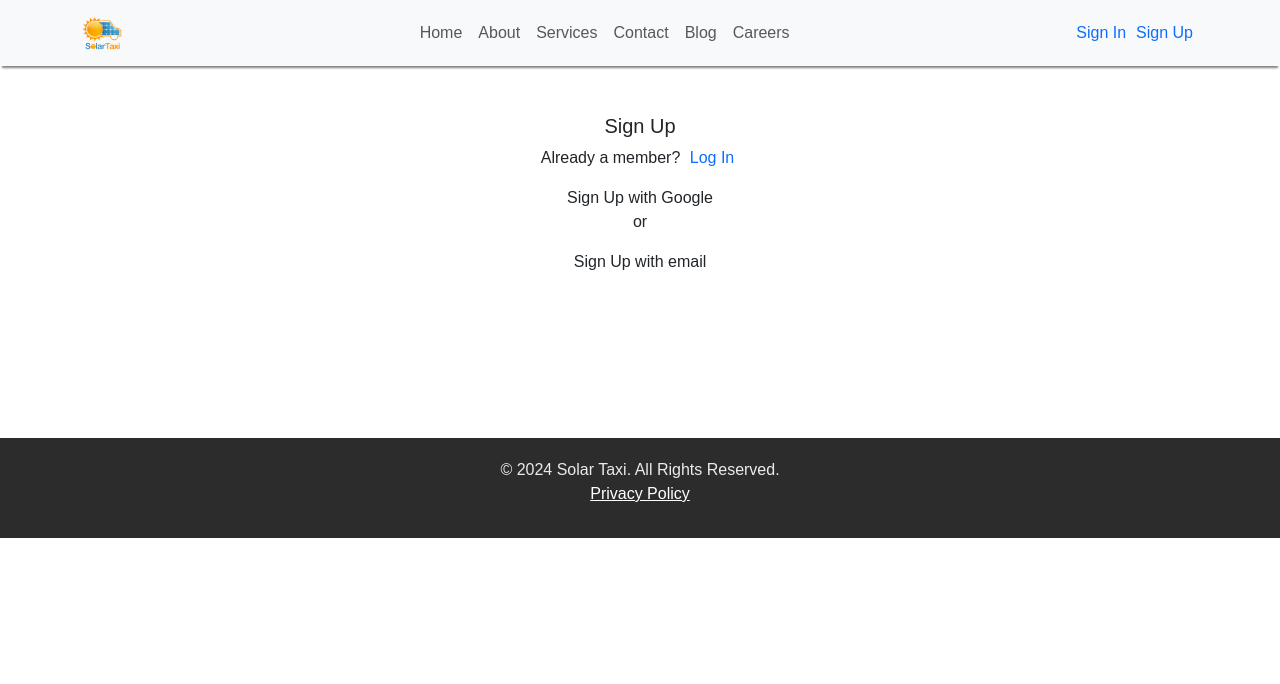
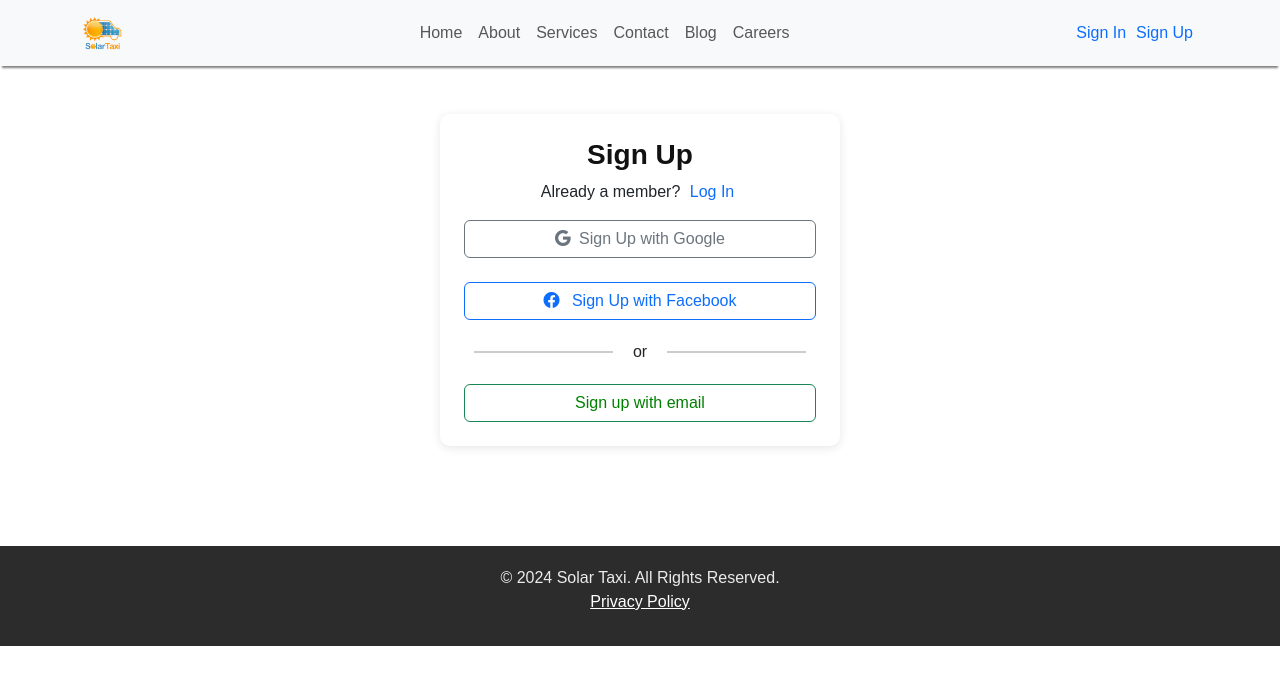
Before and after one commit to Stennis1/ST, a plain HTML site: page signup.html in a window 1280 px wide. Drawn offline with nearby package versions, Linux system fonts and the light colour scheme.

Commit message:
Made changes

```diff
--- a/signup.html
+++ b/signup.html
@@ -10,9 +10,13 @@
     <link href="https://cdn.jsdelivr.net/npm/bootstrap@5.3.0-alpha1/dist/css/bootstrap.min.css" rel="stylesheet">
     <link rel="stylesheet" href="./static files/stylesheets/styles.css">
 
+    <!-- Bootstrap Icons -->
+    <link href="https://cdn.jsdelivr.net/npm/bootstrap-icons/font/bootstrap-icons.css" rel="stylesheet">
+    <link rel="stylesheet" href="./static files/stylesheets/signup.css">
+
 </head>
+
 <body>
-
     <!-- Navbar -->
     <nav class="navbar navbar-expand-lg navbar-light bg-light">
         <div class="container">
@@ -39,18 +43,37 @@
         </div>
     </nav>
 
-  <!-- Sign Up Section -->
-   <div class="text-center py-5">
-        <h3 class="lead text-center">Sign Up</h3>
-        <p>Already a member? <a class="btn-signin" href="./signin.html">Log In</a></p>
-        <span>Sign Up with Google</span>
-        <p class="">or</p>
-        <span>Sign Up with email</span>
+    <!-- Sign Up Section -->
+    <div class="container mt-5 d-flex justify-content-center">
+            <div class="card p-4 custom-card">
+                <h2 class="text-center mb-2">Sign Up</h2>
+                <p class="text-center mb-3">Already a member? <a class="btn-signin" href="./signin.html">Log In</a></p>
 
-        <p class=""></p>
-   </div>
+                <div class="d-grid gap-2">
+                    <!-- Google Sign Up Button -->
+                    <button class="btn btn-outline-secondary mb-3 d-flex align-items-center justify-content-center">
+                        <i class="bi bi-google me-2"></i> Sign Up with Google
+                    </button>
+
+                    <!-- Facebook Sign Up Button -->
+                    <button class="btn btn-outline-primary align-items-center justify-content-center">
+                        <i class="bi bi-facebook me-2"></i> Sign Up with Facebook
+                    </button>
+                </div>
+
+                <div class="hr-with-text">
+                    <span>or</span>
+                  </div>
 
 
+                <!-- Sign up with Email Button -->
+                <div>
+                    <button class="signup-link btn btn-outline-success w-100">
+                        <a class="signup-link" href="./signup.html">Sign up with email</a>
+                    </button>
+                </div>
+            </div>
+    </div>
 
 
     <!-- Footer -->
@@ -63,5 +86,5 @@
 
     <!-- Bootstrap JS -->
     <script src="https://cdn.jsdelivr.net/npm/bootstrap@5.3.0-alpha1/dist/js/bootstrap.bundle.min.js"></script>
-</body>
+
 </html>
--- /dev/null
+++ b/static files/stylesheets/signup.css
@@ -0,0 +1,44 @@
+.custom-card {
+    max-width: 400px;
+    padding: 20px;
+    width: 100%;
+    display: flex;
+    border-radius: 10px;
+    box-shadow: 0 2px 10px rgba(0, 0, 0, 0.1);
+}
+
+.custom-card h2{
+    font-size: 28px;
+    color: #111;
+    font-weight: bold;
+}
+
+.signup-link {
+    text-decoration: none;
+    color: green;
+}
+
+.signup-link:hover {
+    color: #fff;
+}
+
+.hr-with-text {
+    display: flex;
+    align-items: center;
+    text-align: center;
+    margin: 20px 0;
+  }
+
+  .hr-with-text::before,
+  .hr-with-text::after {
+    content: '';
+    flex: 1;
+    border-top: 2px solid #ccc;
+    margin: 0 10px;
+  }
+
+  .hr-with-text span {
+    white-space: nowrap;
+    font-size: 16px;
+    padding: 0 10px;
+  }
```
Also changed, not shown: contact.html (+3 -2 lines), static files/stylesheets/contact.css (+7 -2 lines).
